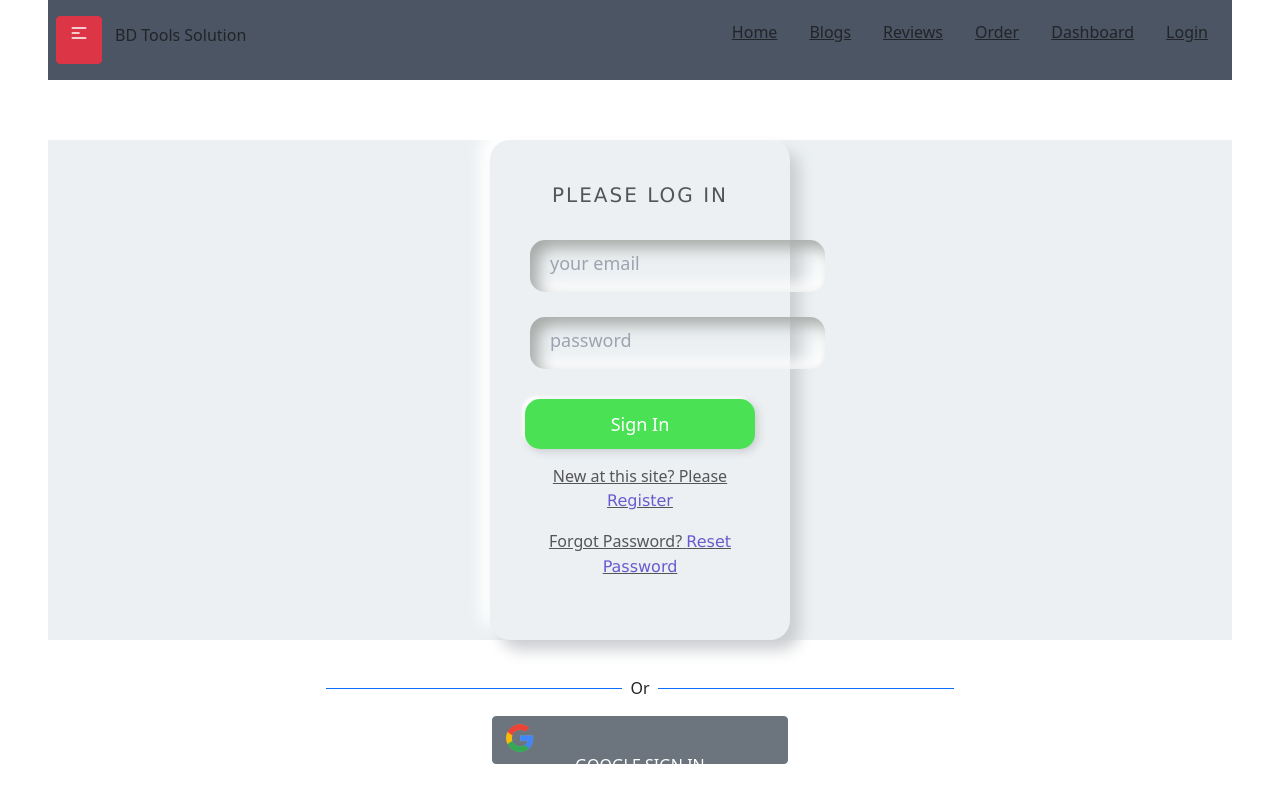
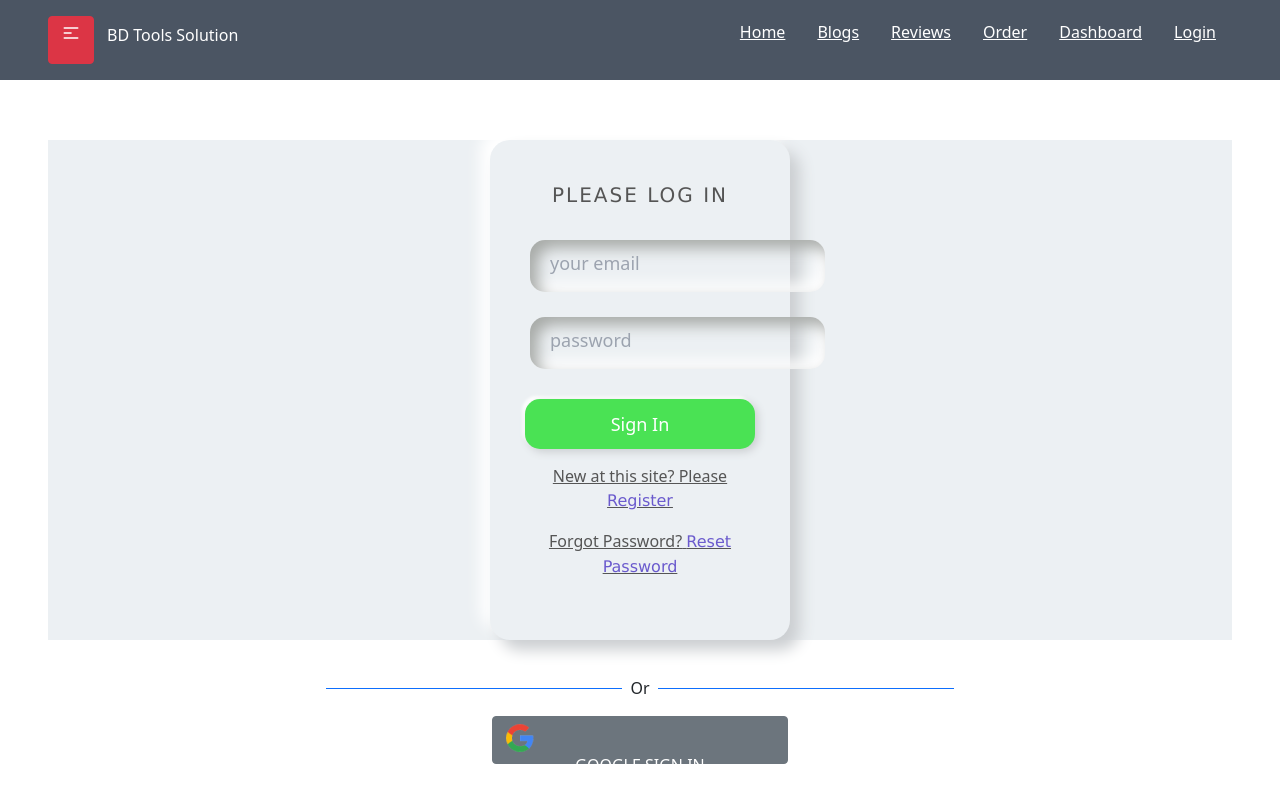
Before and after one commit to Shahadat91/BD-Tools-Solution-Client, a React (Create React App) app: page /login in a window 1280 px wide. Shown: the top 800 px of the page. Built offline with nearby package versions, Linux system fonts and the light colour scheme; no server answers.

Commit message:
footer and banner update

```diff
--- a/src/App.css
+++ b/src/App.css
@@ -28,6 +28,10 @@
   color: #61dafb;
 }
 
+.dropdown .dropdown-content {
+  background: #666;
+}
+
 @keyframes App-logo-spin {
   from {
     transform: rotate(0deg);
--- a/src/App.js
+++ b/src/App.js
@@ -19,8 +19,8 @@
 function App() {
   return (
     <>
+      <Header></Header>
       <div className="max-w-7xl mx-auto lg:px-12">
-        <Header></Header>
         <Routes>
           <Route path="/" element={<Home></Home>}></Route>
           <Route path="/home" element={<Home></Home>}></Route>
--- a/src/components/Banner/Banner.js
+++ b/src/components/Banner/Banner.js
@@ -1,20 +1,11 @@
 import React from 'react';
 import { Carousel } from 'react-bootstrap';
 import banner6 from '../../Images/Banner/banner6.jpg';
-import banner5 from '../../Images/Banner/banner5.jpg';
+
 
 const Banner = () => {
     return (
       <Carousel>
-
-      <Carousel.Item>
-        <img
-          className="d-block w-100"
-          src={banner5}
-          alt="Second slide"
-        />
-      </Carousel.Item>
-
       <Carousel.Item>
         <img
           className="d-block w-100"
--- a/src/components/Footer/Footer.js
+++ b/src/components/Footer/Footer.js
@@ -1,8 +1,12 @@
-import React from 'react';
+import React from "react";
 
 const Footer = () => {
+  const today = new Date();
+  const year = today.getFullYear();
+
   return (
-      <footer class="footer p-10 bg-base-100 text-base-content mt-5">
+    <footer class="bg-base-100">
+      <div className="p-10  max-w-7xl mx-auto lg:px-12 footer  text-base-content mt-5">
         <div>
           <span class="footer-title">Services</span>
           <a class="link link-hover">Branding</a>
@@ -15,16 +19,53 @@
           <a class="link link-hover">About us</a>
           <a class="link link-hover">Contact</a>
           <a class="link link-hover">Jobs</a>
-    <a class="link link-hover">Press kit</a>
+
         </div>
         <div>
           <span class="footer-title">Social</span>
           <div class="grid grid-flow-col gap-4">
-      <a><svg xmlns="http://www.w3.org/2000/svg" width="24" height="24" viewBox="0 0 24 24" class="fill-current"><path d="M24 4.557c-.883.392-1.832.656-2.828.775 1.017-.609 1.798-1.574 2.165-2.724-.951.564-2.005.974-3.127 1.195-.897-.957-2.178-1.555-3.594-1.555-3.179 0-5.515 2.966-4.797 6.045-4.091-.205-7.719-2.165-10.148-5.144-1.29 2.213-.669 5.108 1.523 6.574-.806-.026-1.566-.247-2.229-.616-.054 2.281 1.581 4.415 3.949 4.89-.693.188-1.452.232-2.224.084.626 1.956 2.444 3.379 4.6 3.419-2.07 1.623-4.678 2.348-7.29 2.04 2.179 1.397 4.768 2.212 7.548 2.212 9.142 0 14.307-7.721 13.995-14.646.962-.695 1.797-1.562 2.457-2.549z"></path></svg></a>
-      <a><svg xmlns="http://www.w3.org/2000/svg" width="24" height="24" viewBox="0 0 24 24" class="fill-current"><path d="M19.615 3.184c-3.604-.246-11.631-.245-15.23 0-3.897.266-4.356 2.62-4.385 8.816.029 6.185.484 8.549 4.385 8.816 3.6.245 11.626.246 15.23 0 3.897-.266 4.356-2.62 4.385-8.816-.029-6.185-.484-8.549-4.385-8.816zm-10.615 12.816v-8l8 3.993-8 4.007z"></path></svg></a>
-      <a><svg xmlns="http://www.w3.org/2000/svg" width="24" height="24" viewBox="0 0 24 24" class="fill-current"><path d="M9 8h-3v4h3v12h5v-12h3.642l.358-4h-4v-1.667c0-.955.192-1.333 1.115-1.333h2.885v-5h-3.808c-3.596 0-5.192 1.583-5.192 4.615v3.385z"></path></svg></a>
+            <a>
+              <svg
+                xmlns="http://www.w3.org/2000/svg"
+                width="24"
+                height="24"
+                viewBox="0 0 24 24"
+                class="fill-current"
+              >
+                <path d="M24 4.557c-.883.392-1.832.656-2.828.775 1.017-.609 1.798-1.574 2.165-2.724-.951.564-2.005.974-3.127 1.195-.897-.957-2.178-1.555-3.594-1.555-3.179 0-5.515 2.966-4.797 6.045-4.091-.205-7.719-2.165-10.148-5.144-1.29 2.213-.669 5.108 1.523 6.574-.806-.026-1.566-.247-2.229-.616-.054 2.281 1.581 4.415 3.949 4.89-.693.188-1.452.232-2.224.084.626 1.956 2.444 3.379 4.6 3.419-2.07 1.623-4.678 2.348-7.29 2.04 2.179 1.397 4.768 2.212 7.548 2.212 9.142 0 14.307-7.721 13.995-14.646.962-.695 1.797-1.562 2.457-2.549z"></path>
+              </svg>
+            </a>
+            <a>
+              <svg
+                xmlns="http://www.w3.org/2000/svg"
+                width="24"
+                height="24"
+                viewBox="0 0 24 24"
+                class="fill-current"
+              >
+                <path d="M19.615 3.184c-3.604-.246-11.631-.245-15.23 0-3.897.266-4.356 2.62-4.385 8.816.029 6.185.484 8.549 4.385 8.816 3.6.245 11.626.246 15.23 0 3.897-.266 4.356-2.62 4.385-8.816-.029-6.185-.484-8.549-4.385-8.816zm-10.615 12.816v-8l8 3.993-8 4.007z"></path>
+              </svg>
+            </a>
+            <a>
+              <svg
+                xmlns="http://www.w3.org/2000/svg"
+                width="24"
+                height="24"
+                viewBox="0 0 24 24"
+                class="fill-current"
+              >
+                <path d="M9 8h-3v4h3v12h5v-12h3.642l.358-4h-4v-1.667c0-.955.192-1.333 1.115-1.333h2.885v-5h-3.808c-3.596 0-5.192 1.583-5.192 4.615v3.385z"></path>
+              </svg>
+            </a>
           </div>
         </div>
+      </div>
+
+         <small className="text-white">
+          Copyright &copy; {year} BD Tools Solution Rights Reserved
+        </small>
+
+
     </footer>
   );
 };
--- a/src/components/Header/Header.js
+++ b/src/components/Header/Header.js
@@ -1,4 +1,3 @@
-
 import { signOut } from "firebase/auth";
 import React from "react";
 import { useAuthState } from "react-firebase-hooks/auth";
@@ -6,36 +5,55 @@
 import { Link } from "react-router-dom";
 import auth from "../../firebase.init";
 
-
 const Header = () => {
   const [user] = useAuthState(auth);
-const logout =()=>{
+  const logout = () => {
     signOut(auth);
-}
+  };
   const menuItems = (
     <>
       <li>
-        <Link to="/">Home</Link>
+        <Link to="/" className="text-white">
+          Home
+        </Link>
       </li>
       <li>
-        <Link to="/blogs">Blogs</Link>
+        <Link to="/blogs" className="text-white">
+          Blogs
+        </Link>
       </li>
       <li>
-        <Link to="/reviews">Reviews</Link>
+        <Link to="/reviews" className="text-white">
+          Reviews
+        </Link>
       </li>
       <li>
-        <Link to="/order">Order</Link>
+        <Link to="/order" className="text-white">
+          Order
+        </Link>
       </li>
       <li>
-        <Link to="/dashboard">Dashboard</Link>
+        <Link to="/dashboard" className="text-white">
+          Dashboard
+        </Link>
       </li>
       <li>
-          {user?<button className="btn btn-ghost" onClick={logout}>Log Out</button> : <Link to="/login">Login</Link>}
+        {user ? (
+          <button className="btn btn-ghost text-white" onClick={logout}>
+            Log Out
+          </button>
+        ) : (
+          <Link to="/login" className="text-white">
+            Login
+          </Link>
+        )}
       </li>
     </>
   );
   return (
-    <div className="navbar bg-gray-600">
+
+    <div className="bg-gray-600 ">
+      <div className="navbar max-w-7xl mx-auto lg:px-12">
         <div className="navbar-start">
           <div className="dropdown">
             <label tabIndex="0" className="btn btn-danger lg:hidden">
@@ -61,7 +79,10 @@
               {menuItems}
             </ul>
           </div>
-        <Link to={'/'} className="btn btn-ghost normal-case text-xl">
+          <Link
+            to={"/"}
+            className="btn btn-ghost normal-case text-xl text-white"
+          >
             BD Tools Solution
           </Link>
         </div>
@@ -69,6 +90,7 @@
           <ul className="menu menu-horizontal p-0">{menuItems}</ul>
         </div>
       </div>
+    </div>
   );
 };
 
--- a/src/components/LogIn/LogIn.js
+++ b/src/components/LogIn/LogIn.js
@@ -11,6 +11,7 @@
 import "react-toastify/dist/ReactToastify.css";
 import axios from "axios";
 import SocialLogIn from "../SocialLogIn/SocialLogIn";
+import useToken from "../../hooks/useToken";
 
 const LogIn = () => {
   const emailRef = useRef("");
@@ -39,7 +40,7 @@
     navigate(from, { replace: true });
   }
 
-  if (loading) {
+  if (loading || sending) {
     return <Loading></Loading>;
   }
 
--- a/src/components/Orders/Orders.js
+++ b/src/components/Orders/Orders.js
@@ -1,41 +1,41 @@
-import axios from "axios";
-import { signOut } from "firebase/auth";
 import React, { useEffect, useState } from "react";
 import { useAuthState } from "react-firebase-hooks/auth";
-import { useNavigate } from "react-router-dom";
+import { toast } from "react-toastify";
+
 import auth from "../../firebase.init";
 
 const Orders = () => {
   const [user] = useAuthState(auth);
   const [orders, setOrders] = useState([]);
-  const navigate = useNavigate();
 
-  const getOrder = async () => {
-    const email = user?.email;
-    const url = `https://fathomless-spire-40584.herokuapp.com/order?email=${email}`;
-    try {
-      const { data } = await axios.get(url, {
-        headers: {
-          authorization: `Bearer ${localStorage.getItem("accessToken")}`,
-        },
-      });
-      setOrders(data);
-    } catch (error) {
-      console.log(error.message);
-      if (error.response.status === 401 || error.response.status === 403) {
-        signOut(auth);
-        navigate("/login");
-      }
+
+
+  useEffect(() => {
+    fetch("https://fathomless-spire-40584.herokuapp.com/order")
+      .then((res) => res.json())
+      .then((data) => setOrders(data));
+
+
+  }, [user]);
+
+  const handleCencelOrder = (id) => {
+    const proceed = window.confirm(
+      "are you sure you want to delete this item?"
+    );
+    if (proceed) {
+      const url = `https://fathomless-spire-40584.herokuapp.com/order/${id}`;
+      fetch(url, {
+        method: "DELETE",
+      })
+        .then((res) => res.json())
+        .then((data) => {
+          console.log(data);
+          const remaining = orders.filter((order) => order._id !== id);
+          setOrders(remaining);
+          toast("item deleted successfully");
+        });
     }
   };
-
-  useEffect(() => {
-    // fetch("https://fathomless-spire-40584.herokuapp.com/order")
-    //   .then((res) => res.json())
-    //   .then((data) => setOrders(data));
-    getOrder()
-
-  }, [user]);
 
 
   return (
@@ -50,7 +50,7 @@
               <p>Email: {order.email}</p>
               <p>Quantity: {order.quantity}pcs</p>
               <div class="card-actions justify-center">
-                <button class="btn btn-primary">Cencel</button>
+                <button onClick={() => handleCencelOrder(order._id)} class="btn btn-primary">Cencel</button>
               </div>
             </div>
           </div>
--- /dev/null
+++ b/src/hooks/useToken.js
@@ -0,0 +1,28 @@
+import { useEffect, useState } from "react"
+
+const useToken = user =>{
+    const [token, setToken] = useState('');
+    useEffect( () => {
+        const email = user?.user?.email;
+        const currentUser = {email: email};
+        if(email){
+            fetch(`https://fathomless-spire-40584.herokuapp.com/user/${email}`,{
+                method: 'PUT',
+                headers: {
+                    'content-type': 'application/json'
+                },
+                body:JSON.stringify(currentUser)
+            })
+            .then(res => res.json())
+            .then(data => {
+                console.log('data inside udeTOken', data);
+                const accessToken = data.token;
+                localStorage.setItem('accessToken', accessToken);
+                setToken(accessToken);
+            })
+        }
+    }, [user]);
+    return [token];
+}
+
+export default useToken;
```
Lines whose indentation alone changed are shown as unchanged.
